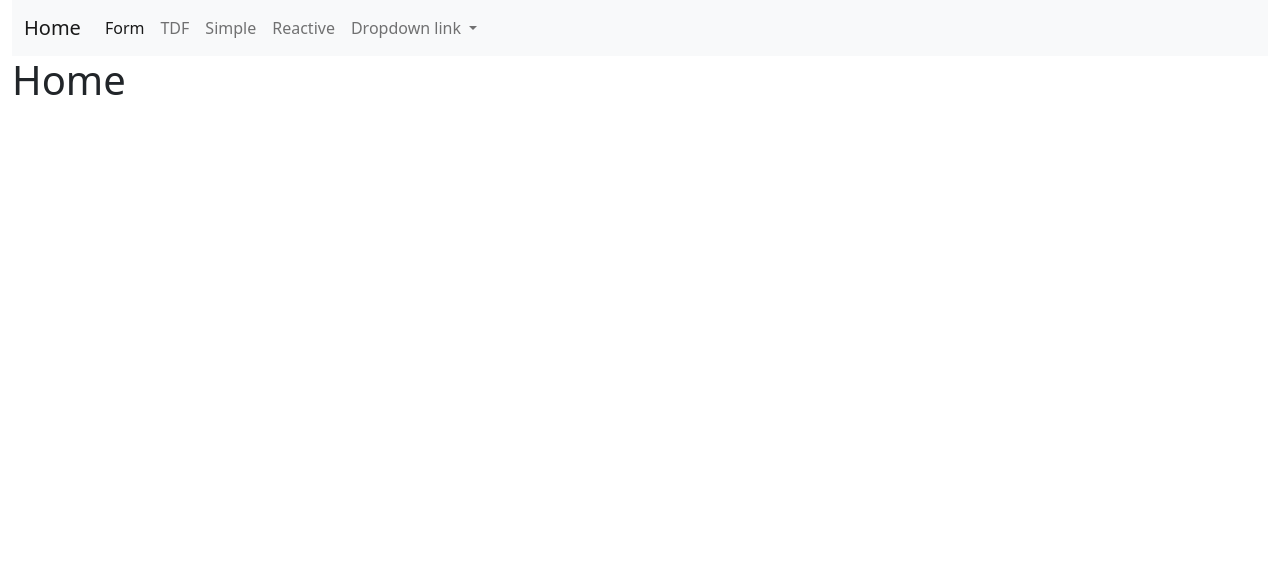
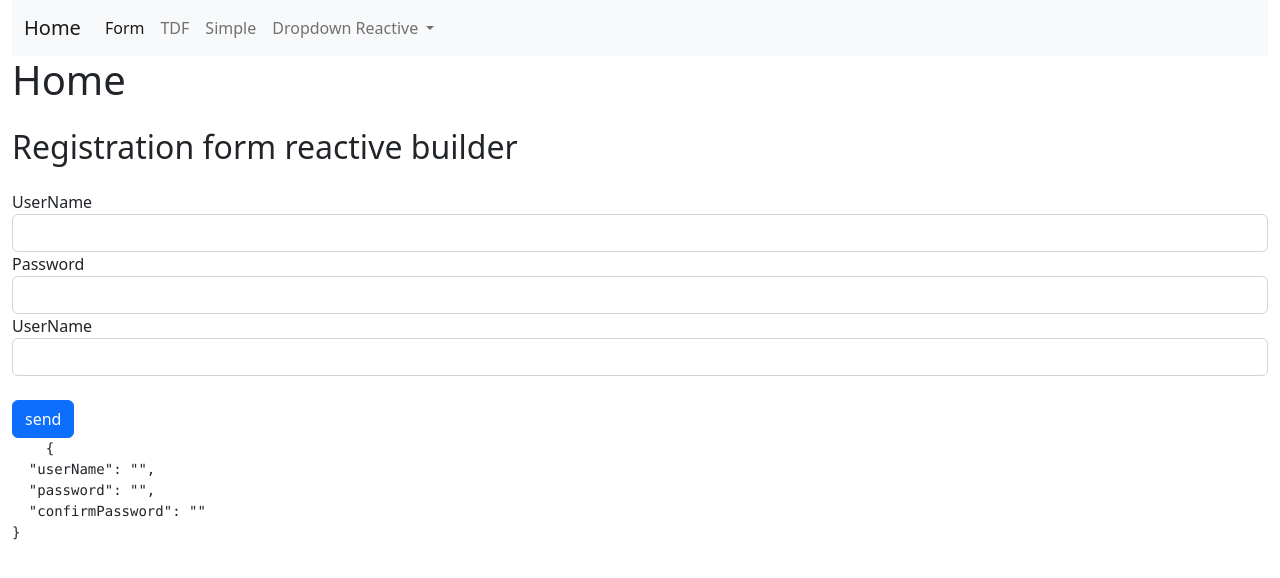
Before and after one commit to dornescum/forms-angular, an Angular app: page /builder in a window 1280 px wide. Before the commit this address led to /. Shown: the top 578 px of the page. Built offline with nearby package versions, Linux system fonts and the light colour scheme.

Commit message:
error /reactive-builder

```diff
--- a/src/app/app-routing.module.ts
+++ b/src/app/app-routing.module.ts
@@ -5,6 +5,7 @@ import {FormComponent} from "src/app/components/form/form.component";
 import {AppComponent} from "src/app/app.component";
 import {SimpleComponent} from "src/app/components/simple/simple.component";
 import {ReactiveComponent} from "src/app/components/reactive/reactive.component";
+import {BuilderComponent} from "src/app/components/builder/builder.component";
 
 const routes: Routes = [
   // {path:'', pathMatch:'full'},
@@ -12,7 +13,8 @@ const routes: Routes = [
   {path:'bind', component:BindComponent},
   {path:'form', component: FormComponent},
   {path:'simple', component:SimpleComponent},
-  {path:'reactive', component: ReactiveComponent}
+  {path:'reactive', component: ReactiveComponent},
+  {path:'builder', component:BuilderComponent}
 ];
 
 @NgModule({
--- a/src/app/app.module.ts
+++ b/src/app/app.module.ts
@@ -12,6 +12,7 @@ import { FormComponent } from './components/form/form.component';
 import { SimpleComponent } from './components/simple/simple.component';
 import { NavbarComponent } from './components/UI/navbar/navbar.component';
 import { ReactiveComponent } from './components/reactive/reactive.component';
+import { BuilderComponent } from './components/builder/builder.component';
 
 @NgModule({
   declarations: [
@@ -21,7 +22,8 @@ import { ReactiveComponent } from './components/reactive/reactive.component';
     FormComponent,
     SimpleComponent,
     NavbarComponent,
-    ReactiveComponent
+    ReactiveComponent,
+    BuilderComponent
   ],
   imports: [
     BrowserModule,
--- a/src/app/components/UI/navbar/navbar.component.html
+++ b/src/app/components/UI/navbar/navbar.component.html
@@ -21,19 +21,20 @@
              routerLink="/simple"  routerLinkActive="active"
           >Simple</a>
         </li>
-        <li class="nav-item">
-          <a class="nav-link"
-             routerLink="/reactive"  routerLinkActive="active"
-          >Reactive</a>
-        </li>
+<!--        <li class="nav-item">-->
+<!--          <a class="nav-link"-->
+<!--             routerLink="/reactive"  routerLinkActive="active"-->
+<!--          >Reactive</a>-->
+<!--        </li>-->
         <li class="nav-item dropdown">
           <a class="nav-link dropdown-toggle" href="#" id="navbarDropdownMenuLink" role="button" data-bs-toggle="dropdown" aria-expanded="false">
-            Dropdown link
+            Dropdown Reactive
           </a>
           <ul class="dropdown-menu" aria-labelledby="navbarDropdownMenuLink">
-            <li><a class="dropdown-item" href="#">Action</a></li>
-            <li><a class="dropdown-item" href="#">Another action</a></li>
-            <li><a class="dropdown-item" href="#">Something else here</a></li>
+            <li><a class="dropdown-item" routerLink="/reactive"  routerLinkActive="active">Reactive</a></li>
+            <li><a class="dropdown-item"  routerLink="/builder"  routerLinkActive="active">Reactive builder</a></li>
+
+
           </ul>
         </li>
       </ul>
--- /dev/null
+++ b/src/app/components/builder/builder.component.html
@@ -0,0 +1,23 @@
+<div class="container-fluid">
+  <h2 class="my-4">Registration form reactive builder</h2>
+  <!--  registrationForm in ts-->
+  <form [formGroup]="registrationForm" (ngSubmit)="sendReactiveForm()">
+    <div class="form-group">
+      <label for="userName">UserName</label>
+      <input type="text" class="form-control" name="username" id="userName" formControlName="userName">
+    </div>
+    <div class="form-group">
+      <label for="password">Password</label>
+      <input type="text" class="form-control" name="username" id="password" formControlName="password">
+    </div>
+    <div class="form-group">
+      <label for="confirmPassword">UserName</label>
+      <input type="text" class="form-control" name="username" id="confirmPassword" formControlName="confirmPassword">
+    </div>
+    <button class="btn btn-primary mt-4" type="submit">send</button>
+  </form>
+  <pre>
+    {{registrationForm.value | json}}
+</pre>
+
+</div>
--- /dev/null
+++ b/src/app/components/builder/builder.component.ts
@@ -0,0 +1,32 @@
+import { Component, OnInit } from '@angular/core';
+import {FormControl, FormGroup, FormBuilder} from "@angular/forms";
+import {HttpClient} from "@angular/common/http";
+import {EnrollmentService} from "src/app/services/enrollment.service";
+
+@Component({
+  selector: 'app-builder',
+  templateUrl: './builder.component.html',
+  styleUrls: ['./builder.component.less']
+})
+export class BuilderComponent implements OnInit {
+  registrationForm =this.fb.group({
+    userName : [''],
+    password: [''],
+    confirmPassword:['']
+  })
+  constructor(private fb:FormBuilder, private _enrollmentService: EnrollmentService) { }
+
+  ngOnInit(): void {
+  }
+  sendReactiveForm(){
+    console.log()
+    this._enrollmentService.registrationBuilder(this.registrationForm).subscribe((data:{}) => {
+      try {
+        console.log(data)
+      } catch (err) {
+        console.log(err)
+      }
+    })
+  }
+
+}
--- a/src/app/services/enrollment.service.ts
+++ b/src/app/services/enrollment.service.ts
@@ -17,4 +17,7 @@ export class EnrollmentService {
   // enroll(user: {}){
   //   return this._http.post<any>(this.url, user);
   // }
+  registrationBuilder(user:{}){
+    return this._http.post<any>("http://localhost:3000/reactive-builder", user);
+  }
 }
```
Also changed, not shown: src/app/components/builder/builder.component.less (added), 1 other file (tests, documents, lock files or other folders).
